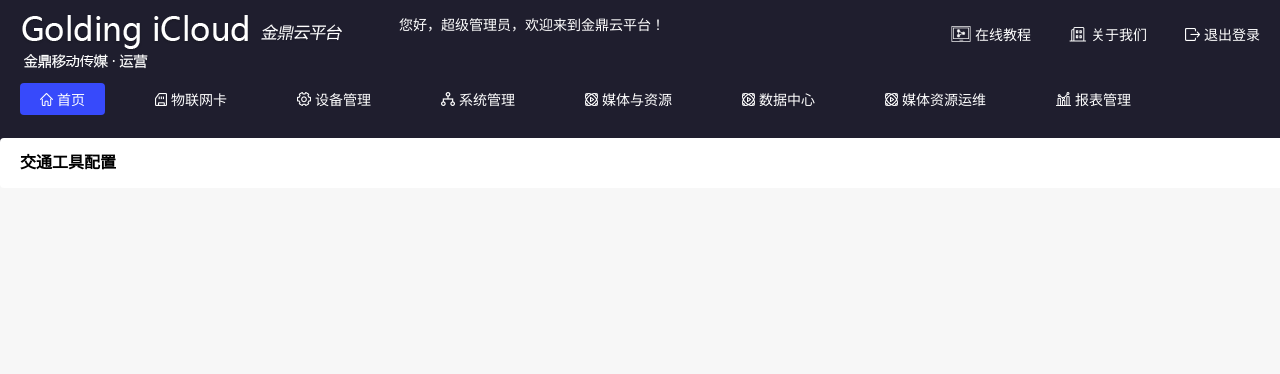
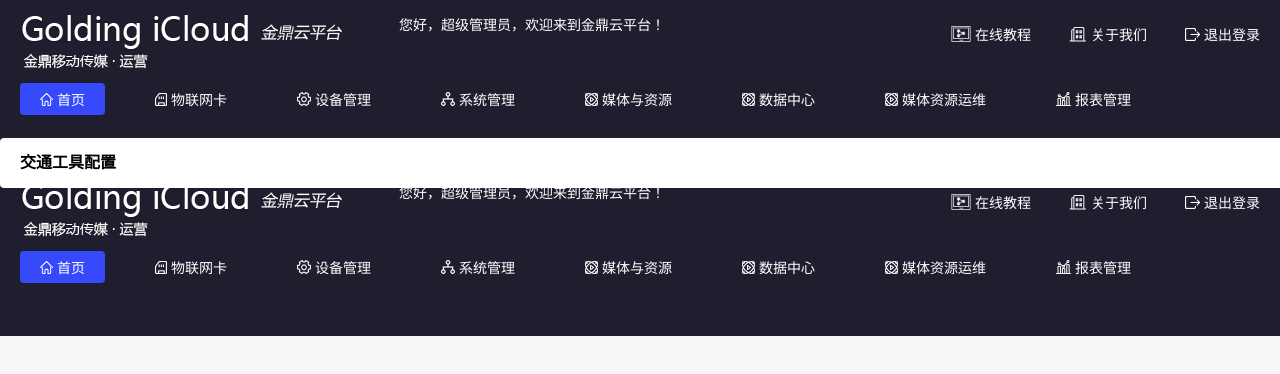
Before and after one commit to liutong61/backstage, a Vue app: page /traffic in a window 1280 px wide. Shown: the top 374 px of the page. Built offline with nearby package versions, Linux system fonts and the light colour scheme.

Commit message:
添加布局

```diff
--- a/src/components/nav.vue
+++ b/src/components/nav.vue
@@ -25,11 +25,14 @@
         <div class="header_down">
           <div class="gongneng">
             <!-- 一个 -->
-            <div @mouseenter="mouseenter(index)" @mouseleave="mouseleave"  @click="test(index)" class="shouye" v-bind:class="{ BL: activenNmber == index }" v-for="(menu,index) in menuList" :key="menu.name">
+              <div
+                @mouseenter="mouseenter(index)"
+                @mouseleave="mouseleave"
+                @click="myClick(index,menu.path)"
+                class="shouye"
+                v-bind:class="{ BL: activenNmber == index }" v-for="(menu,index) in menuList" :key="menu.name">
                 <img :src='require("../assets/"+menu.icon+".png")' alt="首页图标" />
-              <router-link :to="menu.path">
                   <label>{{ menu.name }}</label>
-              </router-link>
                 <template v-if="menu.child.length > 0">
                   <transition name="el-zoom-in-top">
                     <div class="touming" v-if="hoverNum == index" :myid = "index" >
@@ -237,8 +240,9 @@ export default {
         },
       ]
   },methods:{
-    test(index){
+    myClick(index,path){
       this.activenNmber = index
+      this.$router.push(path);
     },
     mouseenter(index){
       this.hoverNum = index
--- a/src/router.js
+++ b/src/router.js
@@ -1,6 +1,7 @@
 import Vue from 'vue'
 import Router from 'vue-router'
 import Home from './views/Home.vue'
+import Layout from './views/layout/Layout'
 
 Vue.use(Router)
 
@@ -10,8 +11,11 @@ export default new Router({
   routes: [
     {
       path: '/',
-      name: 'home',
-      component: Home
+      component: Layout,
+      children: [
+        {
+          path: '/',
+          component: Home,
         },
         {
           path: '/internetCard',
@@ -196,6 +200,7 @@ export default new Router({
           name: 'paymentReport',
           component: () => import( './views/Report/paymentReport.vue')
         },
-
+      ]
+    },
   ]
 })
--- a/src/views/Home.vue
+++ b/src/views/Home.vue
@@ -1,6 +1,5 @@
 <template>
   <div>
-    <ltnav />
     <div class="xinxi">
       <h4>首页</h4>
     </div>
@@ -9,12 +8,12 @@
 
 <script>
 // @ is an alias to /src
-import ltnav from "@/components/nav.vue";
+// import ltnav from "@/components/nav.vue";
 export default {
   name: "home",
-  components: {
-    ltnav
-  }
+  // components: {
+  //   ltnav
+  // }
 };
 </script>
 <style>
--- a/src/views/internetCard.vue
+++ b/src/views/internetCard.vue
@@ -1,6 +1,5 @@
 <template>
   <div>
-    <ltnav />
     <div class="xinxi">
       <h4>物联网卡</h4>
     </div>
--- /dev/null
+++ b/src/views/layout/Layout.vue
@@ -0,0 +1,21 @@
+<template>
+  <div>
+    <nav-bar></nav-bar>
+    <app-main></app-main>
+  </div>
+</template>
+
+<script>
+import { AppMain, NavBar } from '@/views/layout/components'
+
+export default {
+  name: 'layout',
+  components: {
+    AppMain,
+    NavBar
+  },
+}
+</script>
+
+<style rel="stylesheet/scss" lang="scss" scoped>
+</style>
--- /dev/null
+++ b/src/views/layout/components/AppMain.vue
@@ -0,0 +1,19 @@
+<template>
+  <section class="app-main" >
+    <transition name="fade" mode="out-in">
+      <router-view></router-view>
+    </transition>
+  </section>
+</template>
+
+<script>
+export default {
+  name: 'AppMain',
+  computed: {
+
+  }
+}
+</script>
+
+<style  rel="stylesheet/scss"  lang="scss" scoped>
+</style>
--- /dev/null
+++ b/src/views/layout/components/NavBar.vue
@@ -0,0 +1,20 @@
+<template>
+  <div>
+    <ltnav />
+  </div>
+</template>
+
+<script>
+import ltnav from "@/components/nav.vue";
+export default {
+  data() {
+    return {};
+  },
+  components: {
+    ltnav
+  }
+};
+</script>
+
+<style rel="stylesheet/scss" lang="scss" scoped>
+</style>
--- /dev/null
+++ b/src/views/layout/components/index.js
@@ -0,0 +1,2 @@
+export { default as NavBar } from './NavBar'
+export { default as AppMain } from './AppMain'
```
Lines whose indentation alone changed are shown as unchanged.
